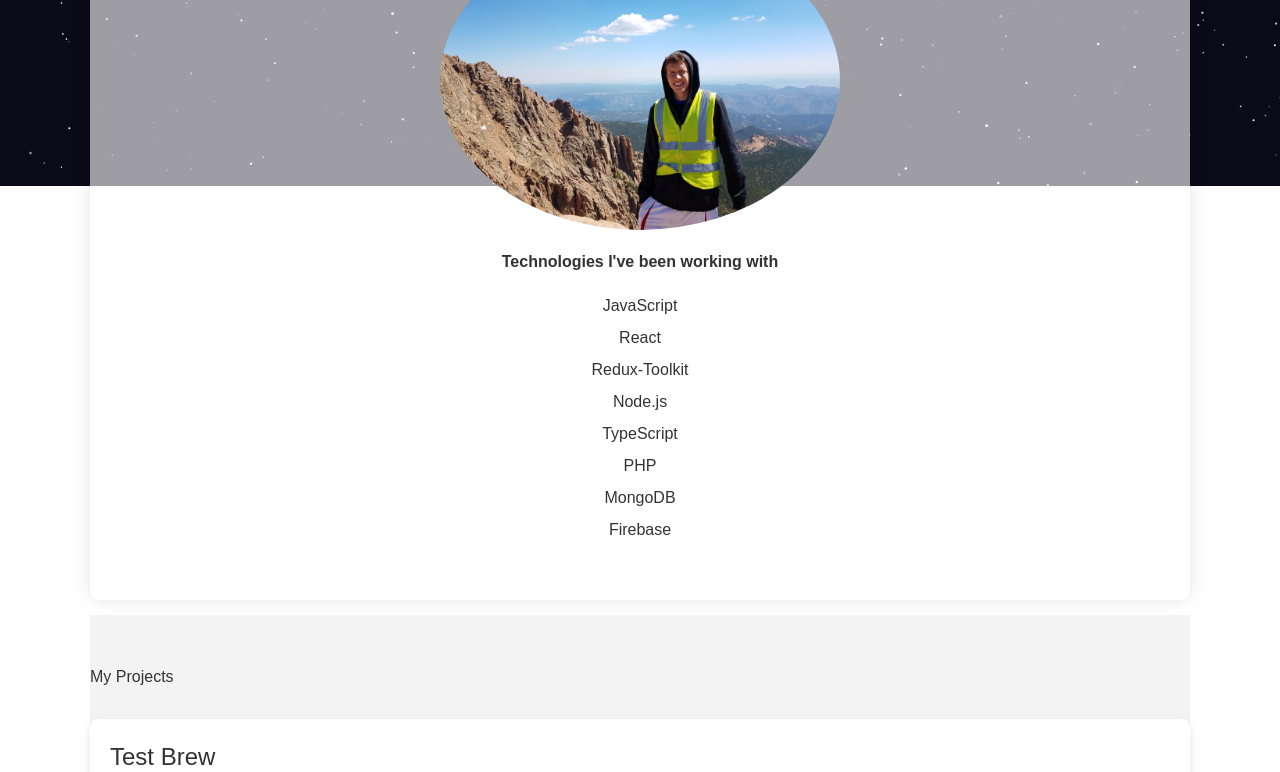
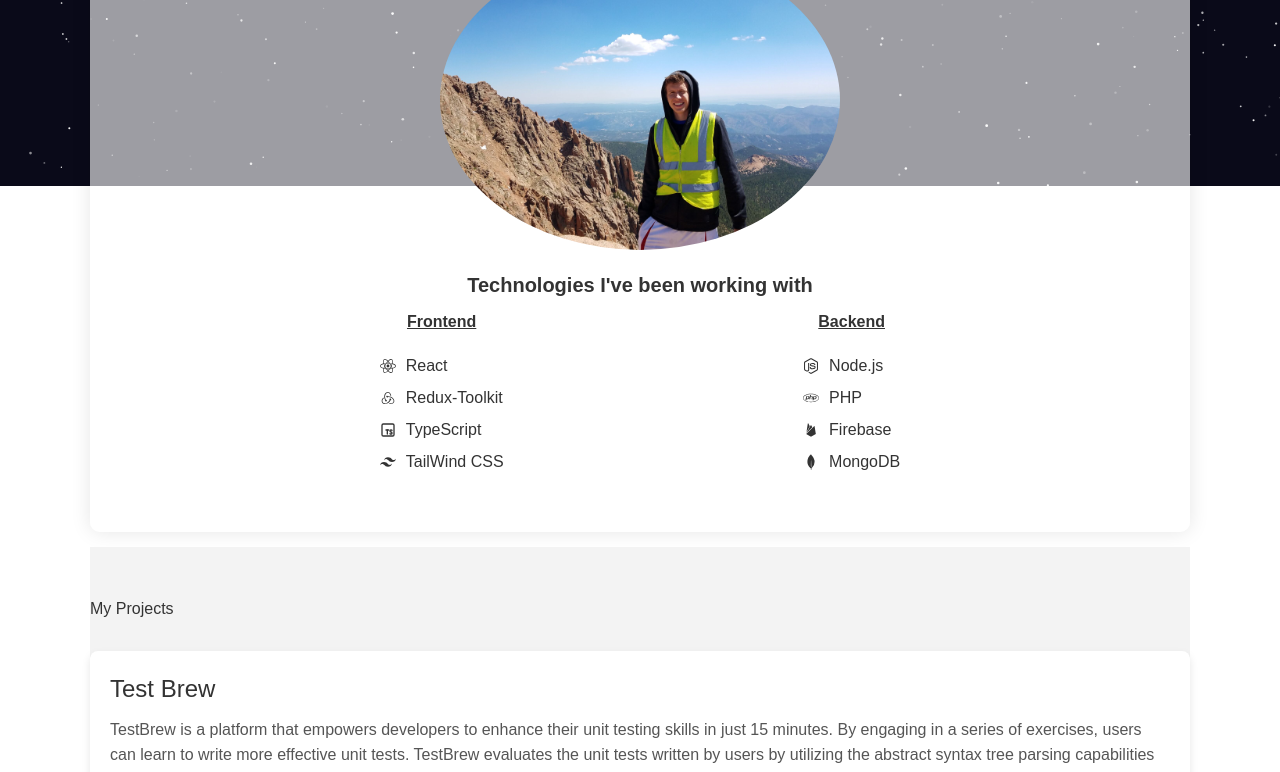
Before and after one commit to larrymotuzis24/Portfolio_2, a React (Create React App) app: page / in a window 1280 px wide. Shown: the part 614-1386 px from the top of the page. Built offline with nearby package versions, Linux system fonts and the light colour scheme.

Commit message:
updated about styles

```diff
--- a/src/components/particle-background/particlesBackground.css
+++ b/src/components/particle-background/particlesBackground.css
@@ -4,5 +4,5 @@
     left: 0;
     width: 100%;
     height: 100%;
-    z-index: -1; /* Send the particles to the background */
+    z-index: -1;
   }
--- a/src/components/sections/about/About-section.component.jsx
+++ b/src/components/sections/about/About-section.component.jsx
@@ -1,9 +1,12 @@
 // AboutSection.jsx
 import React from 'react';
-import { Link } from 'react-scroll';
 import profilePic from "./IMG_0210.JPG";
-import { AboutContainer, AboutContent, ProfileImage, TechnologiesList, TechnologiesTitle, AboutText } from './about.styles';
+import { AboutContainer, AboutContent, ProfileImage, TechnologiesList, TechnologiesTitle, AboutText, Icon, TechnologyItem, TechbologyListsContainer, TechnologiesSubTitle} from './about.styles';
 import Header from '../../header/Header-componet';
+import { FaReact, FaNodeJs, FaPhp } from 'react-icons/fa';
+import { SiMongodb, SiTailwindcss  } from "react-icons/si";
+import { BiLogoRedux, BiLogoFirebase } from "react-icons/bi";
+import { TbBrandTypescript } from "react-icons/tb";
 
 const AboutSection = () => {
   const aboutMe = `
@@ -14,23 +17,77 @@ const AboutSection = () => {
     Through dedication and perseverance, I've honed my abilities in various programming languages and frameworks, constantly striving to push the boundaries of what's possible. I believe that software development and Web development is an ever-evolving art form, and I'm committed to growing alongside it. I have done work in software and web development, front-end/back-end web and database/server management.
   `;
 
+
+
   return (
     <AboutContainer>
       <Header />
     <AboutContent>
         <AboutText>{aboutMe}</AboutText>
         <ProfileImage src={profilePic} alt="profile" />
-        <TechnologiesTitle>Technologies I've been working with</TechnologiesTitle>
-        <TechnologiesList>
-          <li>JavaScript</li>
-          <li>React</li>
-          <li>Redux-Toolkit</li>
-          <li>Node.js</li>
-          <li>TypeScript</li>
-          <li>PHP</li>
-          <li>MongoDB</li>
-          <li>Firebase</li>
-        </TechnologiesList>
+        <TechnologiesTitle> Technologies I've been working with </TechnologiesTitle>
+      <TechbologyListsContainer>
+        <div style={{ marginRight: '20px' }}>
+          <TechnologiesSubTitle> Frontend </TechnologiesSubTitle>
+          <TechnologiesList>
+            <TechnologyItem>
+              <Icon>
+                <FaReact />
+                </Icon>
+                React
+                </TechnologyItem>
+            <TechnologyItem>
+              <Icon>
+                <BiLogoRedux />
+                </Icon>
+                Redux-Toolkit
+                </TechnologyItem>
+            <TechnologyItem>
+              <Icon>
+                <TbBrandTypescript />
+                </Icon>
+                TypeScript
+                </TechnologyItem>
+                <TechnologyItem>
+              <Icon>
+                <SiTailwindcss />
+                </Icon>
+                TailWind CSS
+                </TechnologyItem>
+          </TechnologiesList>
+        </div>
+
+
+        <div>
+          <TechnologiesSubTitle> Backend </TechnologiesSubTitle>
+          <TechnologiesList>
+            <TechnologyItem>
+              <Icon>
+                <FaNodeJs />
+                </Icon>
+                Node.js
+                </TechnologyItem>
+            <TechnologyItem>
+              <Icon>
+                <FaPhp />
+                </Icon>
+                PHP
+                </TechnologyItem>
+                <TechnologyItem>
+              <Icon>
+                <BiLogoFirebase />
+                </Icon>
+                Firebase
+                </TechnologyItem>
+            <TechnologyItem>
+              <Icon>
+                <SiMongodb />
+                </Icon>
+                MongoDB
+                </TechnologyItem>
+          </TechnologiesList>
+        </div>
+      </TechbologyListsContainer>
       </AboutContent>
     </AboutContainer>
   );
--- a/src/components/sections/about/about.styles.js
+++ b/src/components/sections/about/about.styles.js
@@ -1,25 +1,24 @@
 import styled from "styled-components";
 
 export const AboutContainer = styled.div`
-  background-color: rgba(255, 255, 255, 0.6); /* Adjust the last value for opacity */
+  background-color: rgba(255, 255, 255, 0.6);
   padding: 50px 0;
   margin-bottom: 15px;
   border-radius: 10px;
-  box-shadow: 0 0 20px rgba(0, 0, 0, 0.1); /* Add a subtle box shadow for depth */
+  box-shadow: 0 0 20px rgba(0, 0, 0, 0.1);
 `;
 
 export const AboutContent = styled.div`
   max-width: 800px;
   margin: 0 auto;
   text-align: center;
+  padding-top: 20px;
 `;
 
 export const AboutText = styled.p`
   font-size: 16px;
   line-height: 1.6;
   color: #333;
-
-
 `;
 
 export const ProfileImage = styled.img`
@@ -40,5 +39,29 @@ export const TechnologiesList = styled.ul`
 
 export const TechnologiesTitle = styled.p`
   font-weight: bold;
+  font-size: 20px;
   margin-bottom: 10px;
 `;
+
+export const TechnologiesSubTitle = styled.p`
+  font-weight: bold;
+  margin-bottom: 10px;
+  text-decoration: underline;
+`;
+
+export const Icon = styled.span`
+  margin-right: 10px;
+`;
+
+export const TechnologyItem = styled.li`
+  display: flex;
+  align-items: center;
+  margin-bottom: 8px;
+`;
+
+export const TechbologyListsContainer = styled.div`
+  display: flex;
+  margin: 0 auto;
+  max-width: 800px;
+  justify-content: space-around;
+`;
```
